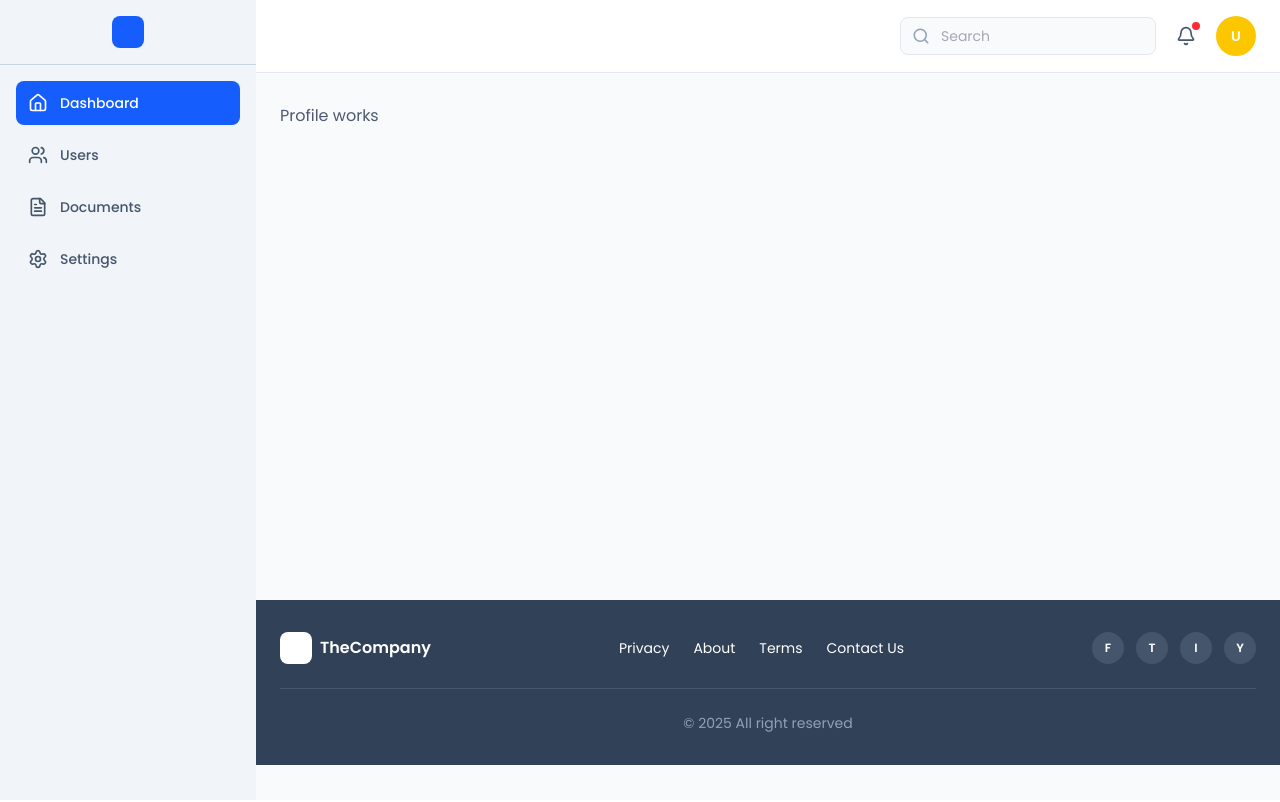
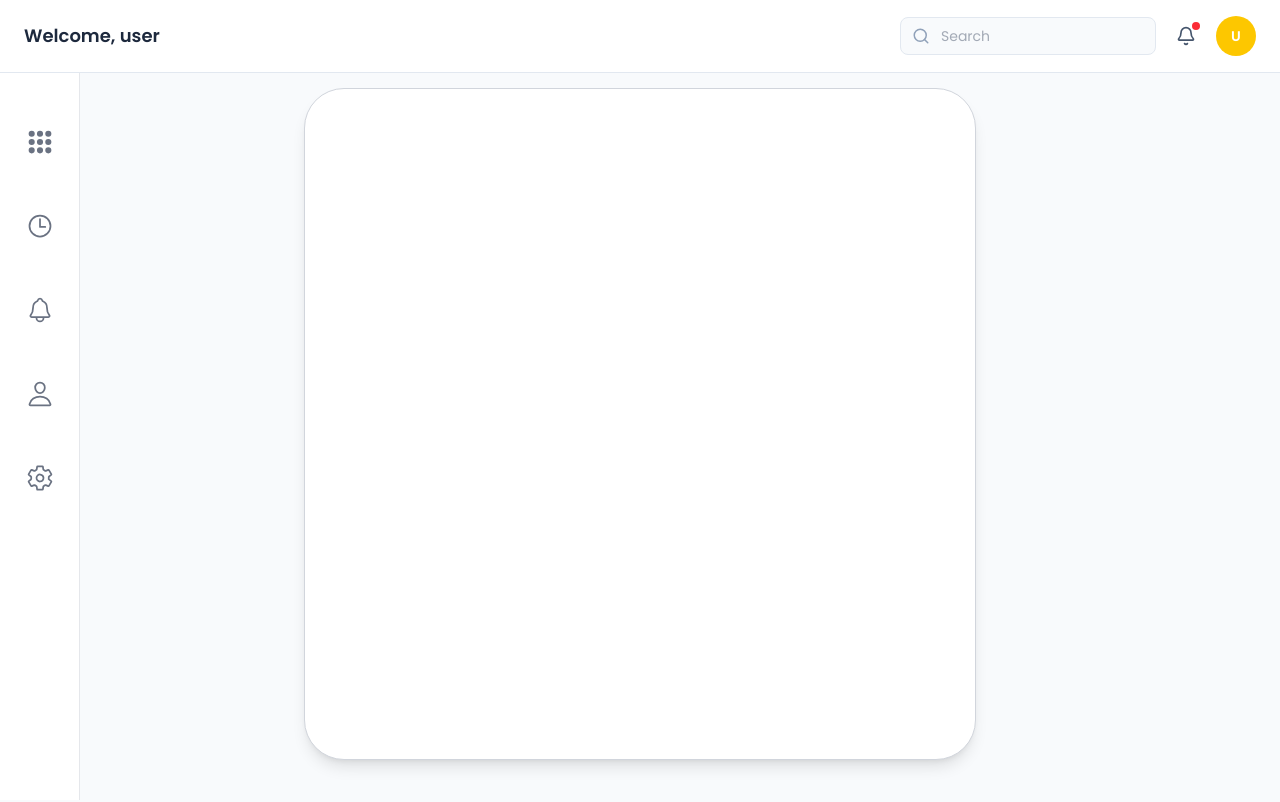
Before and after one commit to Dl1e05/hci-project, a Next.js app in the folder frontend/: page /profile in a window 1280 px wide. Shown: the top 802 px of the page. Built offline with nearby package versions, Linux system fonts and the light colour scheme.

Commit message:
chore: commit before merge with dev

```diff
--- a/frontend/src/app/(pages)/login/page.tsx
+++ b/frontend/src/app/(pages)/login/page.tsx
@@ -32,7 +32,7 @@ export default function Login() {
       if (access_token) storage.setItem('access_token', access_token);
       if (refresh_token) storage.setItem('refresh_token', refresh_token);
 
-      router.push('/');
+      router.push('/profile');
     } catch (err) {
       const message = err instanceof Error ? err.message : 'Ошибка входа. Проверьте данные.';
       setError('root', { type: 'server', message });
--- a/frontend/src/app/(pages)/profile/page.tsx
+++ b/frontend/src/app/(pages)/profile/page.tsx
@@ -4,7 +4,14 @@ export default function Profile() {
   return (
     <>
       <Layout>
-        <p>Profile works</p>
+          <div className="h-screen flex items-center justify-center p-4">
+              <div className="bg-white p-6 rounded-[40px] shadow-lg border border-gray-300
+                w-full max-w-lg md:max-w-2xl aspect-square max-h-[90vh]
+                overflow-y-hidden flex flex-col items-center justify-center
+                ">
+
+              </div>
+          </div>
       </Layout>
     </>
   );
--- a/frontend/src/app/components/Header/index.tsx
+++ b/frontend/src/app/components/Header/index.tsx
@@ -1,23 +1,13 @@
 import React from 'react';
-import { Menu, Bell, Search } from 'lucide-react';
+import { Bell, Search } from 'lucide-react';
 
-interface HeaderProps {
-  toggleSidebar: () => void;
-}
 
-const Header: React.FC<HeaderProps> = ({ toggleSidebar }) => {
+const Header: React.FC = () => {
   return (
     <header className="fixed top-0 right-0 left-0 bg-white border-b border-slate-200 z-30">
       <div className="flex items-center justify-between px-6 py-4">
         {/* Left side */}
         <div className="flex items-center gap-4">
-          <button
-            onClick={toggleSidebar}
-            className="p-2 hover:bg-slate-100 rounded-lg transition-colors"
-            aria-label="Toggle sidebar"
-          >
-            <Menu size={20} className="text-slate-600" />
-          </button>
           <h1 className="text-lg font-semibold text-slate-800">Welcome, user</h1>
         </div>
 
--- a/frontend/src/app/components/Layout/index.tsx
+++ b/frontend/src/app/components/Layout/index.tsx
@@ -10,30 +10,20 @@ interface LayoutProps {
 }
 
 const Layout: React.FC<LayoutProps> = ({ children }) => {
-  const [sidebarOpen, setSidebarOpen] = useState<boolean>(true);
-
-  const toggleSidebar = (): void => {
-    setSidebarOpen(!sidebarOpen);
-  };
-
   return (
     <div className="min-h-screen bg-slate-50">
-      <Sidebar isOpen={sidebarOpen} />
-      <Header toggleSidebar={toggleSidebar} />
+      <Sidebar />
+      <Header  />
 
       {/* Main content */}
-      <main
-        className={`transition-all duration-300 pt-20 ${sidebarOpen ? 'ml-64' : 'ml-16'}`}
-        style={{ minHeight: 'calc(100vh - 200px)' }}
-      >
+      <main>
         <div className="p-6">
           {children}
         </div>
       </main>
 
-      <div className={`transition-all duration-300 ${sidebarOpen ? 'ml-64' : 'ml-16'}`}>
+
         <Footer />
-      </div>
     </div>
   );
 };
--- a/frontend/src/app/components/Sidebar/index.tsx
+++ b/frontend/src/app/components/Sidebar/index.tsx
@@ -1,55 +1,50 @@
+// 📁 components/Sidebar.tsx
+
 import React from 'react';
-import { Home, Settings, Users, FileText, LucideIcon } from 'lucide-react';
+import { IoApps, IoTimeOutline, IoNotificationsOutline, IoSettingsOutline, IoPersonOutline } from 'react-icons/io5';
 
-interface MenuItem {
-  icon: LucideIcon;
-  label: string;
-  active?: boolean;
-  href?: string;
-}
+// Задаем ширину, например, 80px
+const SIDEBAR_WIDTH = '80px';
 
-interface SidebarProps {
-  isOpen: boolean;
-}
-
-const Sidebar: React.FC<SidebarProps> = ({ isOpen }) => {
-  const menuItems: MenuItem[] = [
-    { icon: Home, label: 'Dashboard', active: true, href: '/' },
-    { icon: Users, label: 'Users', href: '/users' },
-    { icon: FileText, label: 'Documents', href: '/documents' },
-    { icon: Settings, label: 'Settings', href: '/settings' },
+export default function Sidebar() {
+  const icons = [
+    { icon: IoApps, key: 'dashboard' },
+    { icon: IoTimeOutline, key: 'history' },
+    { icon: IoNotificationsOutline, key: 'notifications' },
+    { icon: IoPersonOutline, key: 'profile' }, // Добавил иконку профиля
+    { icon: IoSettingsOutline, key: 'settings' },
   ];
 
   return (
-    <aside className={`fixed left-0 top-0 h-full bg-slate-100 transition-all duration-300 z-40 ${isOpen ? 'w-64' : 'w-16'}`}>
-      <div className="flex flex-col h-full">
-        {/* Sidebar Header */}
-        <div className="p-4 border-b border-slate-300">
-          <div className="flex items-center justify-center">
-            <div className="w-8 h-8 bg-blue-600 rounded-lg"></div>
+      <nav
+          // 💡 Ключевые стили: фиксированное позиционирование и цвет фона
+          className="fixed top-0 left-0 h-full bg-white border-r border-gray-200 flex flex-col items-center py-6"
+          style={{ width: SIDEBAR_WIDTH }}
+      >
+        {/* Логотип/Квадраты вверху */}
+        <div className="mb-10 p-2">
+          <div className="grid grid-cols-2 gap-1">
+            {/* Имитация вашего логотипа из двух квадратов */}
+            <div className="w-4 h-4 bg-blue-500 rounded-sm"></div>
+            <div className="w-4 h-4 bg-gray-300 rounded-sm"></div>
+            <div className="w-4 h-4 bg-gray-300 rounded-sm"></div>
+            <div className="w-4 h-4 bg-blue-500 rounded-sm"></div>
           </div>
         </div>
 
-        {/* Menu Items */}
-        <nav className="flex-1 p-4 space-y-2">
-          {menuItems.map((item, index) => (
-            <button
-              key={index}
-              className={`w-full flex items-center gap-3 px-3 py-3 rounded-lg transition-colors ${
-                item.active
-                  ? 'bg-blue-600 text-white'
-                  : 'text-slate-600 hover:bg-slate-200'
-              }`}
-              title={item.label}
-            >
-              <item.icon size={20} />
-              {isOpen && <span className="text-sm font-medium">{item.label}</span>}
-            </button>
+        {/* Список навигационных иконок */}
+        <div className="flex flex-col gap-8">
+          {icons.map((item) => (
+              <div
+                  key={item.key}
+                  className="p-3 rounded-xl hover:bg-gray-100 transition-colors cursor-pointer text-gray-500 hover:text-blue-600"
+                  // Пример активного состояния:
+                  // className={item.key === 'dashboard' ? "p-3 rounded-xl bg-blue-100 text-blue-600" : "..."}
+              >
+                <item.icon size={28} />
+              </div>
           ))}
-        </nav>
-      </div>
-    </aside>
+        </div>
+      </nav>
   );
-};
-
-export default Sidebar;
+}
```
